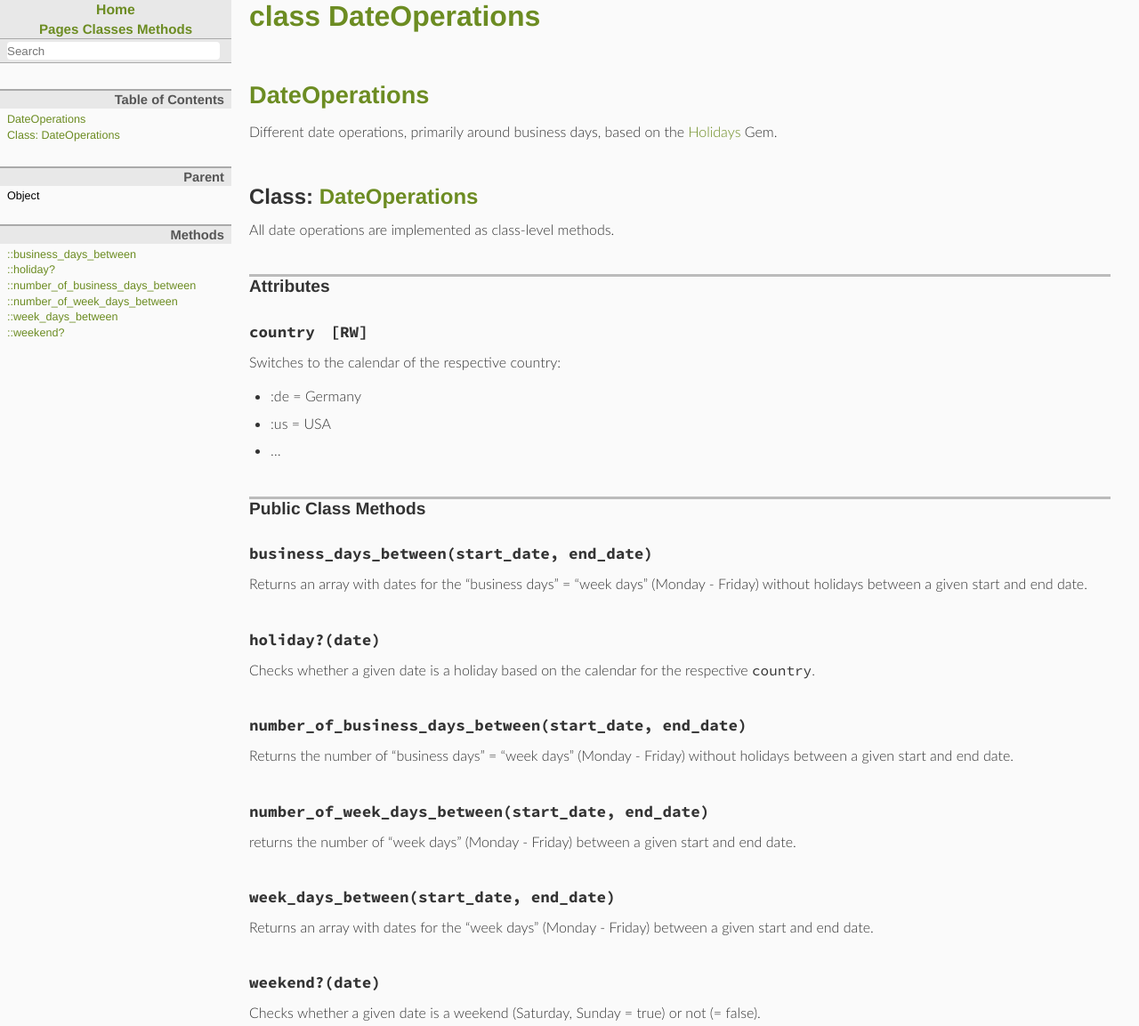
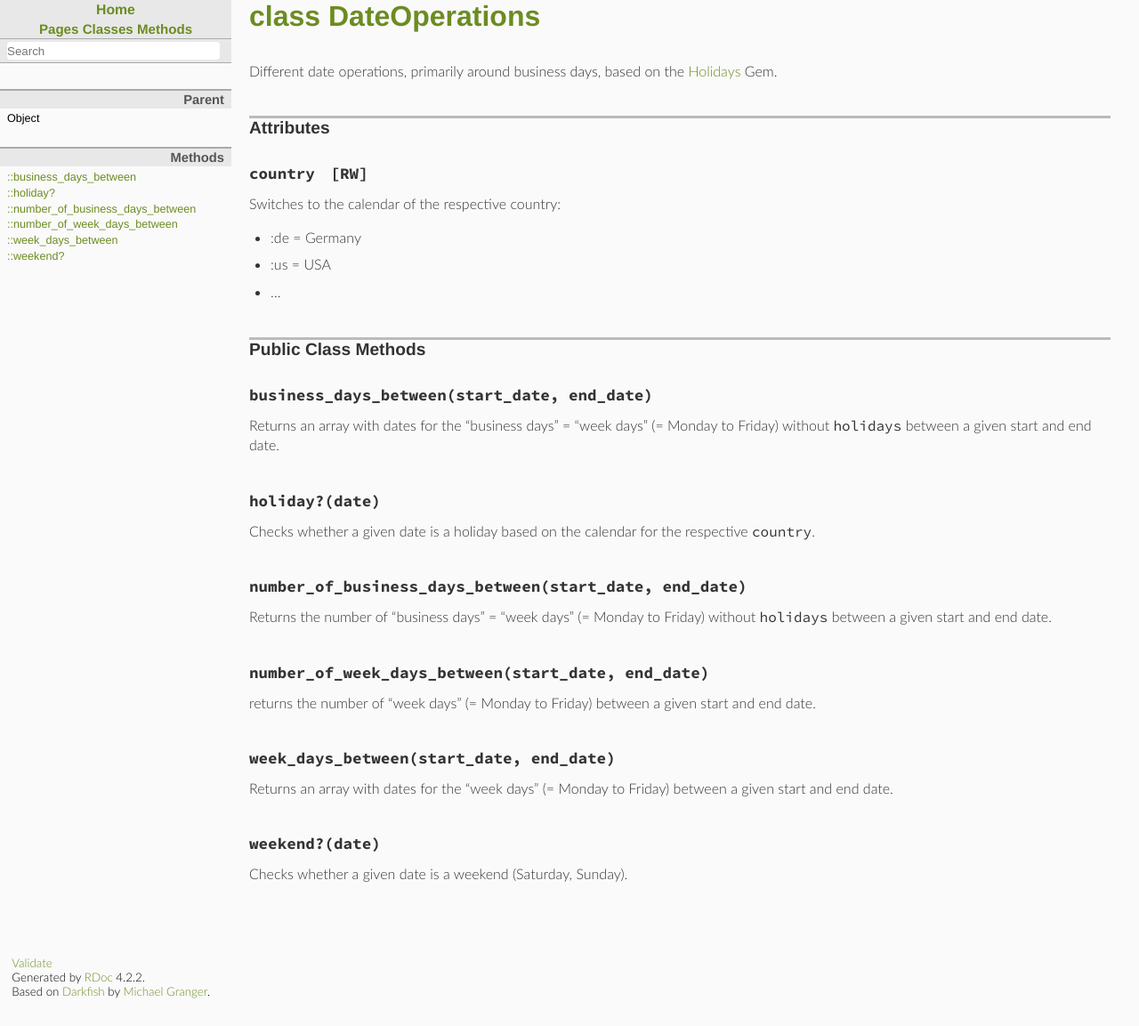
Before and after one commit to msc01/dateoperations, a plain HTML site: page doc/DateOperations.html in a window 1280 px wide. Shown: the top 1153 px of the page at 89% size. Drawn offline with Linux system fonts and the light colour scheme; files whose address does not match are found by name.

Commit message:
Rdoc task added to rake; links to rdoc (http://dateoperations.schwarze-web.de/DateOperations.html)

```diff
--- a/doc/DateOperations.html
+++ b/doc/DateOperations.html
@@ -51,15 +51,6 @@
   </div>
 
 
-<div class="nav-section">
-  <h3>Table of Contents</h3>
-
-  <ul class="link-list" role="directory">
-    <li><a href="#class-DateOperations-label-DateOperations">DateOperations</a>
-    <li><a href="#class-DateOperations-label-Class-3A+DateOperations">Class: DateOperations</a>
-  </ul>
-</div>
-
 
   <div id="class-metadata">
 
@@ -104,14 +95,8 @@
 
   <section class="description">
 
-<h1 id="class-DateOperations-label-DateOperations"><a href="DateOperations.html">DateOperations</a><span><a href="#class-DateOperations-label-DateOperations">&para;</a> <a href="#top">&uarr;</a></span></h1>
-
 <p>Different date operations, primarily around business days, based on the <a
 href="https://github.com/holidays/holidays">Holidays</a> Gem.</p>
-
-<h2 id="class-DateOperations-label-Class-3A+DateOperations">Class: <a href="DateOperations.html">DateOperations</a><span><a href="#class-DateOperations-label-Class-3A+DateOperations">&para;</a> <a href="#top">&uarr;</a></span></h2>
-
-<p>All date operations are implemented as class-level methods.</p>
 
   </section>
 
@@ -175,14 +160,15 @@ href="https://github.com/holidays/holidays">Holidays</a> Gem.</p>
 
         <div class="method-description">
 
-          <p>Returns an array with dates for the “business days” = “week days” (Monday -
-Friday) without holidays between a given start and end date.</p>
+          <p>Returns an array with dates for the “business days” = “week days” (= Monday
+to Friday) without <code>holidays</code> between a given start and end
+date.</p>
 
 
 
 
           <div class="method-source-code" id="business_days_between-source">
-            <pre><span class="ruby-comment"># File lib/dateoperations.rb, line 34</span>
+            <pre><span class="ruby-comment"># File lib/dateoperations.rb, line 31</span>
 <span class="ruby-keyword">def</span> <span class="ruby-keyword">self</span>.<span class="ruby-identifier">business_days_between</span>(<span class="ruby-identifier">start_date</span>, <span class="ruby-identifier">end_date</span>)
   <span class="ruby-identifier">week_days</span> = <span class="ruby-identifier">week_days_between</span>(<span class="ruby-identifier">start_date</span>, <span class="ruby-identifier">end_date</span>)
   <span class="ruby-identifier">week_days</span>.<span class="ruby-identifier">reject</span> { <span class="ruby-operator">|</span><span class="ruby-identifier">b</span><span class="ruby-operator">|</span> <span class="ruby-identifier">holiday?</span>(<span class="ruby-identifier">b</span>) }
@@ -217,7 +203,7 @@ respective <code>country</code>.</p>
 
 
           <div class="method-source-code" id="holiday-3F-source">
-            <pre><span class="ruby-comment"># File lib/dateoperations.rb, line 51</span>
+            <pre><span class="ruby-comment"># File lib/dateoperations.rb, line 48</span>
 <span class="ruby-keyword">def</span> <span class="ruby-keyword">self</span>.<span class="ruby-identifier">holiday?</span>(<span class="ruby-identifier">date</span>)
   <span class="ruby-keyword">return</span> <span class="ruby-keyword">false</span> <span class="ruby-keyword">if</span> <span class="ruby-constant">Holidays</span>.<span class="ruby-identifier">on</span>(<span class="ruby-identifier">date</span>, <span class="ruby-constant">DateOperations</span>.<span class="ruby-identifier">country</span>, <span class="ruby-value">:informal</span>).<span class="ruby-identifier">empty?</span>
   <span class="ruby-keyword">true</span>
@@ -245,14 +231,14 @@ respective <code>country</code>.</p>
 
         <div class="method-description">
 
-          <p>Returns the number of “business days” = “week days” (Monday - Friday)
-without holidays between a given start and end date.</p>
+          <p>Returns the number of “business days” = “week days” (= Monday to Friday)
+without <code>holidays</code> between a given start and end date.</p>
 
 
 
 
           <div class="method-source-code" id="number_of_business_days_between-source">
-            <pre><span class="ruby-comment"># File lib/dateoperations.rb, line 40</span>
+            <pre><span class="ruby-comment"># File lib/dateoperations.rb, line 37</span>
 <span class="ruby-keyword">def</span> <span class="ruby-keyword">self</span>.<span class="ruby-identifier">number_of_business_days_between</span>(<span class="ruby-identifier">start_date</span>, <span class="ruby-identifier">end_date</span>)
   <span class="ruby-identifier">business_days</span> = <span class="ruby-identifier">business_days_between</span>(<span class="ruby-identifier">start_date</span>, <span class="ruby-identifier">end_date</span>)
   <span class="ruby-identifier">business_days</span>.<span class="ruby-identifier">length</span>
@@ -280,14 +266,14 @@ without holidays between a given start and end date.</p>
 
         <div class="method-description">
 
-          <p>returns the number of “week days” (Monday - Friday) between a given start
-and end date.</p>
+          <p>returns the number of “week days” (= Monday to Friday) between a given
+start and end date.</p>
 
 
 
 
           <div class="method-source-code" id="number_of_week_days_between-source">
-            <pre><span class="ruby-comment"># File lib/dateoperations.rb, line 28</span>
+            <pre><span class="ruby-comment"># File lib/dateoperations.rb, line 25</span>
 <span class="ruby-keyword">def</span> <span class="ruby-keyword">self</span>.<span class="ruby-identifier">number_of_week_days_between</span>(<span class="ruby-identifier">start_date</span>, <span class="ruby-identifier">end_date</span>)
   <span class="ruby-identifier">week_days</span> = <span class="ruby-identifier">week_days_between</span>(<span class="ruby-identifier">start_date</span>, <span class="ruby-identifier">end_date</span>)
   <span class="ruby-identifier">week_days</span>.<span class="ruby-identifier">length</span>
@@ -315,14 +301,14 @@ and end date.</p>
 
         <div class="method-description">
 
-          <p>Returns an array with dates for the “week days” (Monday - Friday) between a
-given start and end date.</p>
+          <p>Returns an array with dates for the “week days” (= Monday to Friday)
+between a given start and end date.</p>
 
 
 
 
           <div class="method-source-code" id="week_days_between-source">
-            <pre><span class="ruby-comment"># File lib/dateoperations.rb, line 22</span>
+            <pre><span class="ruby-comment"># File lib/dateoperations.rb, line 19</span>
 <span class="ruby-keyword">def</span> <span class="ruby-keyword">self</span>.<span class="ruby-identifier">week_days_between</span>(<span class="ruby-identifier">start_date</span>, <span class="ruby-identifier">end_date</span>)
   <span class="ruby-identifier">week_day_nbrs</span> = (<span class="ruby-value">1</span><span class="ruby-operator">..</span><span class="ruby-value">5</span>)
   (<span class="ruby-identifier">start_date</span><span class="ruby-operator">..</span><span class="ruby-identifier">end_date</span>).<span class="ruby-identifier">select</span> { <span class="ruby-operator">|</span><span class="ruby-identifier">w</span><span class="ruby-operator">|</span> <span class="ruby-identifier">week_day_nbrs</span>.<span class="ruby-identifier">include?</span>(<span class="ruby-identifier">w</span>.<span class="ruby-identifier">wday</span>) }
@@ -350,14 +336,13 @@ given start and end date.</p>
 
         <div class="method-description">
 
-          <p>Checks whether a given date is a weekend (Saturday, Sunday = true) or not
-(= false).</p>
+          <p>Checks whether a given date is a weekend (Saturday, Sunday).</p>
 
 
 
 
           <div class="method-source-code" id="weekend-3F-source">
-            <pre><span class="ruby-comment"># File lib/dateoperations.rb, line 46</span>
+            <pre><span class="ruby-comment"># File lib/dateoperations.rb, line 43</span>
 <span class="ruby-keyword">def</span> <span class="ruby-keyword">self</span>.<span class="ruby-identifier">weekend?</span>(<span class="ruby-identifier">date</span>)
   <span class="ruby-identifier">date</span>.<span class="ruby-identifier">saturday?</span> <span class="ruby-operator">||</span> <span class="ruby-identifier">date</span>.<span class="ruby-identifier">sunday?</span>
 <span class="ruby-keyword">end</span></pre>
```
Also changed, not shown: doc/js/search_index.js (+1 -1 lines), doc/table_of_contents.html (+0 -5 lines), 6 other files.
